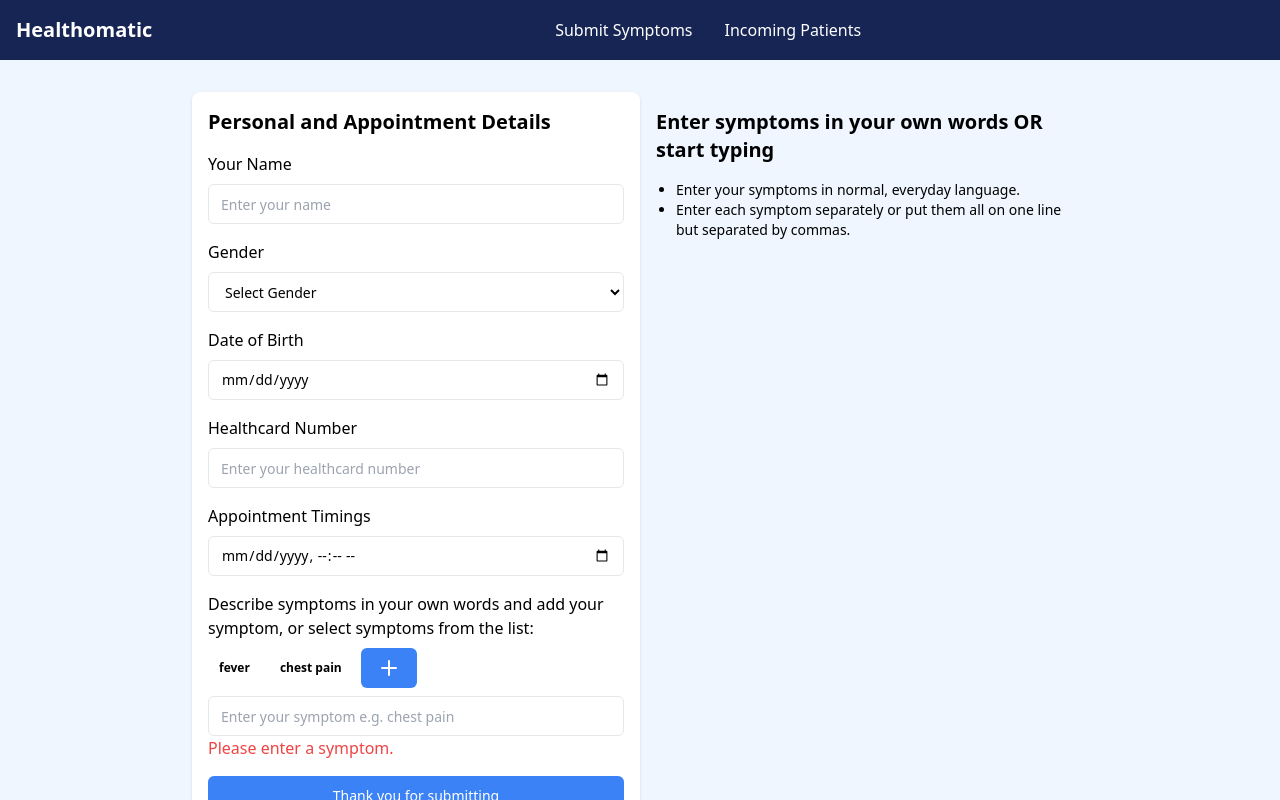
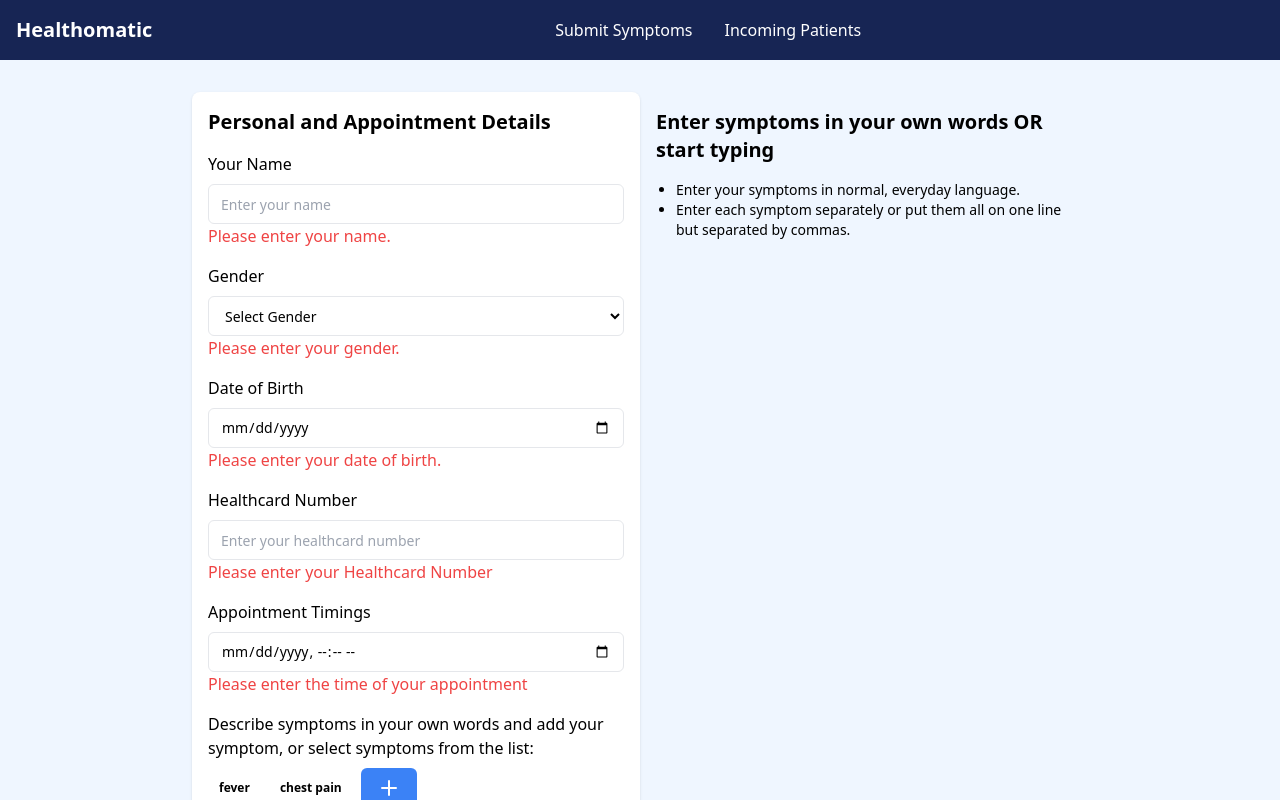
Before and after one commit to saadfareed/Healthomatic-Frontend, a Vue app: page / in a window 1280 px wide. Both pictures are taken after a click on the button "Thank you for submitting". Shown: the top 800 px of the page. Built offline with nearby package versions, Linux system fonts and the light colour scheme.

Commit message:
Enforcing data input before submission

```diff
--- a/src/views/SymptomSubmissionView.vue
+++ b/src/views/SymptomSubmissionView.vue
@@ -11,6 +11,7 @@
             <input
               class="flex h-10 w-full rounded-md border border-input bg-background px-3 py-2 text-sm ring-offset-background file:border-0 file:bg-transparent file:text-sm file:font-medium placeholder:text-muted-foreground focus-visible:outline-none focus-visible:ring-2 focus-visible:ring-ring focus-visible:ring-offset-2 disabled:cursor-not-allowed disabled:opacity-50"
               id="name" placeholder="Enter your name" v-model="formData.name" />
+            <p v-if="showWarningName" class="text-red-500">Please enter your name.</p>
             <div data-lastpass-icon-root=""
               style="position: relative !important; height: 0px !important; width: 0px !important; float: left !important;">
             </div>
@@ -26,6 +27,7 @@
               <option value="female">Female</option>
               <option value="other">Other</option>
             </select>
+            <p v-if="showWarningGender" class="text-red-500">Please enter your gender.</p>
           </div>
           <div class="mb-4">
             <label class="block mb-2" for="dob">
@@ -34,6 +36,7 @@
             <input
               class="block bg-white h-10 w-full rounded-md border border-input bg-background px-3 py-2 text-sm ring-offset-background file:border-0 file:bg-transparent file:text-sm file:font-medium placeholder:text-muted-foreground focus-visible:outline-none focus-visible:ring-2 focus-visible:ring-ring focus-visible:ring-offset-2 disabled:cursor-not-allowed disabled:opacity-50"
               type="date" v-model="formData.birth_date" placeholder="Enter text here" />
+            <p v-if="showWarningDateOfBirth" class="text-red-500">Please enter your date of birth.</p>
           </div>
           <div class="mb-4">
             <label class="block mb-2" for="healthcard">
@@ -42,6 +45,7 @@
             <input
               class="flex h-10 w-full rounded-md border border-input bg-background px-3 py-2 text-sm ring-offset-background file:border-0 file:bg-transparent file:text-sm file:font-medium placeholder:text-muted-foreground focus-visible:outline-none focus-visible:ring-2 focus-visible:ring-ring focus-visible:ring-offset-2 disabled:cursor-not-allowed disabled:opacity-50"
               v-model="formData.healthcardNumber" id="healthcard" placeholder="Enter your healthcard number" />
+            <p v-if="showWarningHealthcard" class="text-red-500">Please enter your Healthcard Number</p>
             <div data-lastpass-icon-root=""
               style="position: relative !important; height: 0px !important; width: 0px !important; float: left !important;">
             </div>
@@ -54,6 +58,7 @@
               class="h-10 w-full rounded-md border border-input bg-background px-3 py-2 text-sm ring-offset-background file:border-0 file:bg-transparent file:text-sm file:font-medium placeholder:text-muted-foreground focus-visible:outline-none focus-visible:ring-2 focus-visible:ring-ring focus-visible:ring-offset-2 disabled:cursor-not-allowed disabled:opacity-50"
               type="datetime-local" v-model="formData.appointmentTimings" id="appointment"
               placeholder="Enter preferred appointment timings" />
+              <p v-if="showWarningAppointment" class="text-red-500">Please enter the time of your appointment</p>
           </div>
           <div class="mb-4">
             <label class="block mb-2" for="symptoms">
@@ -81,7 +86,7 @@
             <input
               class="flex h-10 w-full rounded-md border border-input bg-background px-3 py-2 text-sm ring-offset-background file:border-0 file:bg-transparent file:text-sm file:font-medium placeholder:text-muted-foreground focus-visible:outline-none focus-visible:ring-2 focus-visible:ring-ring focus-visible:ring-offset-2 disabled:cursor-not-allowed disabled:opacity-50"
               id="symptoms" placeholder="Enter your symptom e.g. chest pain" v-model="formData.symptom" />
-            <p v-if="showWarning" class="text-red-500">Please enter a symptom.</p>
+            <p v-if="showWarningSymptoms" class="text-red-500">Please enter a symptom.</p>
           </div>
           <button
             class="inline-flex items-center justify-center whitespace-nowrap rounded-md text-sm font-medium ring-offset-background transition-colors focus-visible:outline-none focus-visible:ring-2 focus-visible:ring-ring focus-visible:ring-offset-2 disabled:pointer-events-none disabled:opacity-50 h-10 px-4 py-2 w-full bg-blue-500 hover:bg-blue-600 text-white"
@@ -97,11 +102,7 @@
               <li>Enter each symptom separately or put them all on one line but separated by commas.</li>
             </ul>
           </div>
-          <!-- <div class="flex flex-col">
-            <h2 class="font-semibold">Upload your hand written symptoms Image</h2>
-            <input type="file" @change="handleFileUpload" />
-          </div>
-          <img :src="imageUrl" v-if="imageUrl" style="max-width: 300px; max-height: 300px;" /> -->
+
         </div>
       </div>
     </div>
@@ -123,15 +124,7 @@ export default {
   },
 
   methods: {
-    // handleFileUpload(event) {
-    //   const file = event.target.files[0];
-    //   if (!file.type.startsWith('image/')) {
-    //     alert('Please upload an image file.');
-    //     return;
-    //   }
-    //   this.file = file;
-    //   this.imageUrl = URL.createObjectURL(file);
-    // }
+
   },
 
   setup() {
@@ -144,17 +137,47 @@ export default {
       healthcardNumber: '',
       appointmentTimings: '',
       symptom: '',
-      symptoms: []
     });
-    const showWarning = ref(false);
+    const showWarningSymptoms = ref(false);
+    const showWarningName = ref(false);
+    const showWarningAge = ref(false);
+    const showWarningGender = ref(false);
+    const showWarningHealthcard = ref(false);
+    const showWarningAppointment = ref(false);
+    const showWarningDateOfBirth = ref(false);
+
+
 
     async function submitForm() {
 
       // Warnings for empty data
+      let invalidSubmission = false
       if (formData.value.symptom === '') {
-        showWarning.value = true;
-        return;
+        showWarningSymptoms.value = true;
+        invalidSubmission = true;
       }
+      if (formData.value.name === '') {
+        showWarningName.value = true;
+        invalidSubmission = true;
+      }
+      if (formData.value.gender === '') {
+        showWarningGender.value = true;
+        invalidSubmission = true;
+      }
+      if (formData.value.birth_date === '') {
+        showWarningDateOfBirth.value = true;
+        invalidSubmission = true;
+      }
+      if (formData.value.healthcardNumber === '') {
+        showWarningHealthcard.value = true;
+        invalidSubmission = true;
+      }
+      if (formData.value.appointmentTimings === '') {
+        showWarningAppointment.value = true;
+        invalidSubmission = true;
+      }
+
+      if (invalidSubmission) return;
 
       console.log("Getting priority based on symptoms", formData.value.symptom)
       const response = await axios.get(`http://127.0.0.1:8000/getPriorityFromSymptoms/${symptoms.value}`);
@@ -190,23 +213,17 @@ export default {
         });
     }
 
-    // async function addSymptoms () {
-    //   if (formData.value.symptom != '') {
-    //     formData.value.symptoms.push(formData.value.symptom)
-    //     formData.value.symptom = ''
-    //   }
-    // };
-
-    // async function addDefaultSymptom (symptom) {
-    //   formData.value.symptoms.push(symptom)
-    // };
-
     return {
       submitForm,
-      // addSymptoms,
-      // addDefaultSymptom,
       formData,
-      showWarning
+      showWarningSymptoms,
+      showWarningName,
+      showWarningAge,
+      showWarningGender,
+      showWarningHealthcard,
+      showWarningAppointment,
+      showWarningDateOfBirth,
+
     }
   }
 }
```
